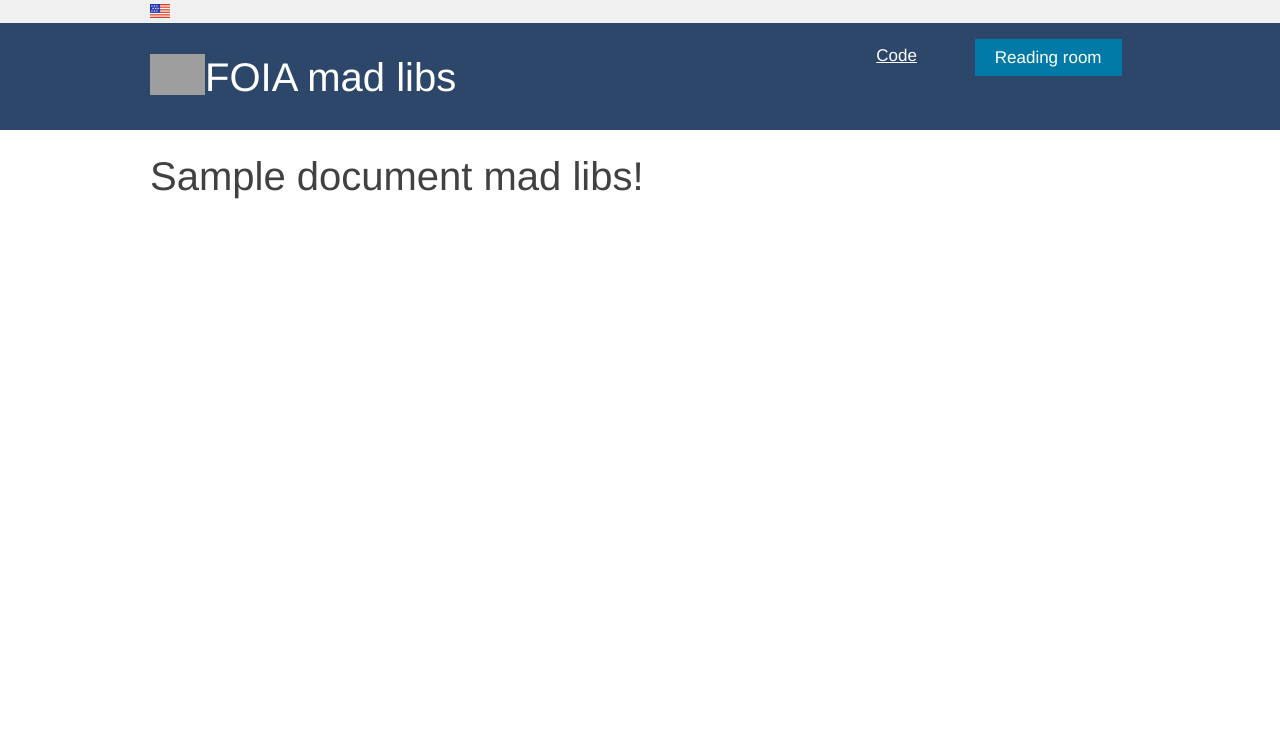
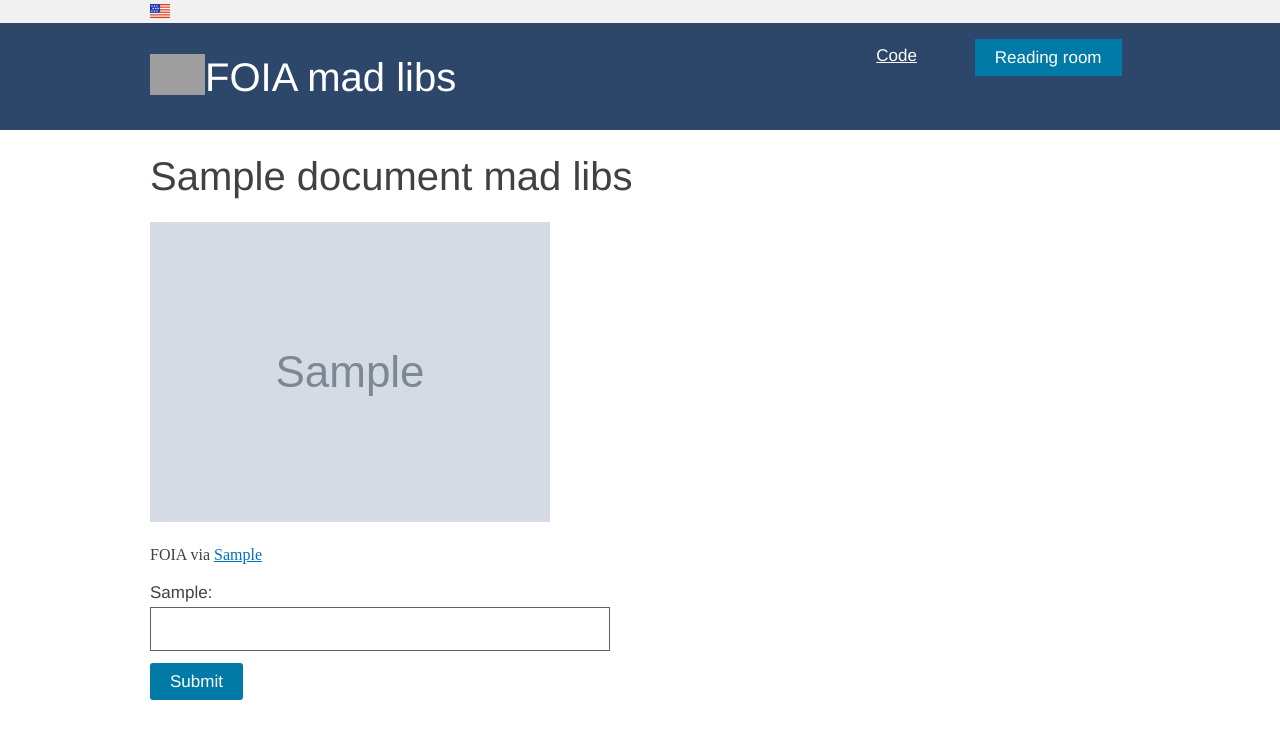
Before and after one commit to LindsayYoung/FOIA-mad-libs, a Django app: a page that uses foia/templates/foia/base.html in a window 1280 px wide. Shown: the top 739 px of the page. Run offline with Django 3.2, Linux system fonts and the light colour scheme; tables that the repository leaves empty hold one stand-in row (values such as "Sample post"); grey boxes marked "Sample" are stand-in pictures; some web fonts are replaced; grey boxes are pictures that could not be loaded.

Commit message:
got one example doc going locally

```diff
--- a/foia/models.py
+++ b/foia/models.py
@@ -3,25 +3,21 @@ from django.contrib import admin
 
 
 class Document(models.Model):
-    name = models.CharField(max_length=200, unique=True, blank=False)
-    description = models.TextField()
-    source = models.CharField(max_length=200)
-    source_url = models.CharField(max_length=200)
-    image = models.ImageField(unique=True, blank=False)
-
-    def __str__(self):
-        return self.name
+    name = models.CharField(max_length=200, unique=True, blank=False, help_text="Unique title that will appear in the page title. Don't give away exactly what it is.")
+    description = models.TextField(help_text="Discribe the document, this will be in the alt text")
+    source = models.CharField(max_length=200, help_text="The person or institution that requested or published the FOIA")
+    source_url = models.CharField(max_length=200, help_text="Link to the source of the FOIA")
+    image = models.ImageField(unique=True, blank=False, help_text="Upload FOIA image")
+    text_color = models.CharField(max_length=200, help_text="Text color to match the redaction.")
+    background_color = models.CharField(max_length=200, help_text="The color of the redaction. Generally, black or white.")
+    font = models.CharField(max_length=200, help_text="The font that best matches the document")
 
 
 class Redaction(models.Model):
-    document = models.ForeignKey(Document, on_delete=models.CASCADE)
-    redaction_id = models.CharField(max_length=200, unique=True, blank=False)
-    foia_exemption = models.CharField(max_length=200)
-    # def __init__(self):
-    #     reaction_form_id = self.redaction_id.name + "-form
-
-    def __str__(self):
-        return self.redaction_id
+    document = models.ForeignKey(Document, on_delete=models.CASCADE, help_text="The document this redaction belongs to")
+    clue = models.CharField(max_length=200, unique=True, blank=False, help_text="The prompt that will help visitors guess what this redaction is.")
+    redaction_id = models.CharField(max_length=200, unique=True, blank=False, help_text="name of this redaction")
+    foia_exemption = models.CharField(max_length=200, help_text="For fun if you have it handy")
 
 class Position(models.Model):
     redaction = models.ForeignKey(Redaction, on_delete=models.CASCADE)
--- a/foia/templates/foia/base.html
+++ b/foia/templates/foia/base.html
@@ -4,7 +4,7 @@
 <html>
     {# Make modifiable head elements #}
     <head>
-        <title>{% block title %}FOIA mad libs reading room {% endblock title %}</title>
+        <title>{% block title %}FOIA mad libs reading room{% endblock title %}</title>
         {% block head_favicon %}
             <link rel="icon" type="img/png"
                   href="/{% static "/foia/img/favicons/favicon.png" %}">
@@ -40,7 +40,7 @@
         {% endblock js %}
 
 
-<header class="usa-site-header" role="banner">
+    <header class="usa-site-header" role="banner">
       <div class="usa-disclaimer">
         <div class="usa-grid">
           <span class="usa-disclaimer-official">
@@ -72,11 +72,13 @@
           </div>
         </div>
       </nav>
-    </header>
+</header>
 
     {% block content %}
     {% endblock %}
 
+    {% block bottom_js %}
+    {% endblock %}
 
     </body>
 </html>
--- a/foia/templates/foia/document.html
+++ b/foia/templates/foia/document.html
@@ -1,11 +1,70 @@
 {% extends 'foia/base.html' %}
+
+{% block head_css_page %}
+    <style type="text/css">
+        #FOIASuprise {
+            position: relative;
+        }
+
+        {% for position in positions %}
+            #{{ position.redaction.redaction_id }}{{ position.id }} {
+                position: absolute;
+                top: {{ position.px_top }}px;
+                left: {{ position.px_left }}px;
+                color: {{ document.text_color }};
+                /*font: 15px/35px , Courier, Serif;*/
+                background: rgb(0, 0, 0); /* fallback color */
+                background: {{ document.background_color }};
+                font-size: 25px;
+                font: Courier, Serif;*/
+                padding:5px;
+                padding-right:10px;
+                padding-left:10px;
+            }
+        {% endfor %}
+    </style>
+{% endblock head_css_page %}
+
 {% block content %}
+<section class="usa-grid">
+<h1>{{ document.name }} mad libs</h1>
 
-<section class="usa-grid">
-    <div id="home">
-        <h1>{{ document.name }} mad libs!</h1>
+<div id="main">
+<div id="FOIASuprise">
+    <!-- Working around path problem, I think this will have to be adjusted -->
+    <img src="/foia/static/foia/{{ document.image }}" alt="{{ document.discription }}">
+    {% for position in positions %}
+        <span id="{{ position.redaction.redaction_id }}{{ position.id }}" class='redaction'></span>
+        <!-- EXAMPLE: <h2 id="food1" class="redaction"></h2> -->
+    {% endfor %}
+    <p>FOIA via <a href="{{ document.source_url }}">{{ document.source }}</a></p>
+</div>
 
-    </div>
+<form name="FOIAForm" onsubmit="validateForm()" >
+    {% for r in redactions %}
+        {{ r.clue }}: <input id="{{ r.redaction_id }}">
+    {% endfor %}
+
+<button type="button" onclick="validateForm()">Submit</button>
+</form>
+</div>
 </section>
+{% endblock %}
 
+{% block bottom_js %}
+    <script>
+        var x = document.getElementById("FOIASuprise");
+        x.style.display = "none"
+
+        function validateForm() {
+            {% for position in positions %}
+                var {{ position.redaction.redaction_id }} = document.forms["FOIAForm"]["{{ position.redaction.redaction_id }}"].value;
+                document.getElementById("{{ position.redaction.redaction_id }}{{ position.id }}").innerHTML = {{ position.redaction.redaction_id }};
+
+            // for some reason this end tag will break the form, I don't see a difference in the HTML so this is weird
+            // {% endfor %}
+
+            x.style.display = "block"
+        }
+    </script>
 {% endblock %}
--- a/foia/views.py
+++ b/foia/views.py
@@ -9,5 +9,11 @@ def index(request):
     return render(request, 'foia/index.html', context)
 
 def document(request, doc_id):
-    doc = get_object_or_404(Document, name=doc_id)
-    return render(request, 'foia/document.html', {'document': doc})
+    doc = Document.objects.filter(name=doc_id).get()
+    # redactions = Redaction.objects.filter(document=doc.id)
+    redactions = doc.redaction_set.all()
+    positions = redactions.get().position_set.all()
+
+    return render(request, 'foia/document.html',
+        {'document': doc, 'redactions': redactions, 'positions': positions},
+    )
--- a/foia_libs/settings.py
+++ b/foia_libs/settings.py
@@ -126,10 +126,12 @@ USE_TZ = True
 #     # Don't forget to use absolute paths, not relative paths.
 #     os.path.join(
 #         os.path.dirname(__file__),
-#         'foia/static/'
+#         '/static/',
 #     ),
+
 # )
 
-
+# admin works with '/static/'
 STATIC_URL = 'foia/static/'
 STATIC_ROOT = '/Users/lindsayyoung/projects/foia_libs/static/'
+# /Users/lindsayyoung/projects/foia_libs/static/foia/css/federalst.min.css
```
